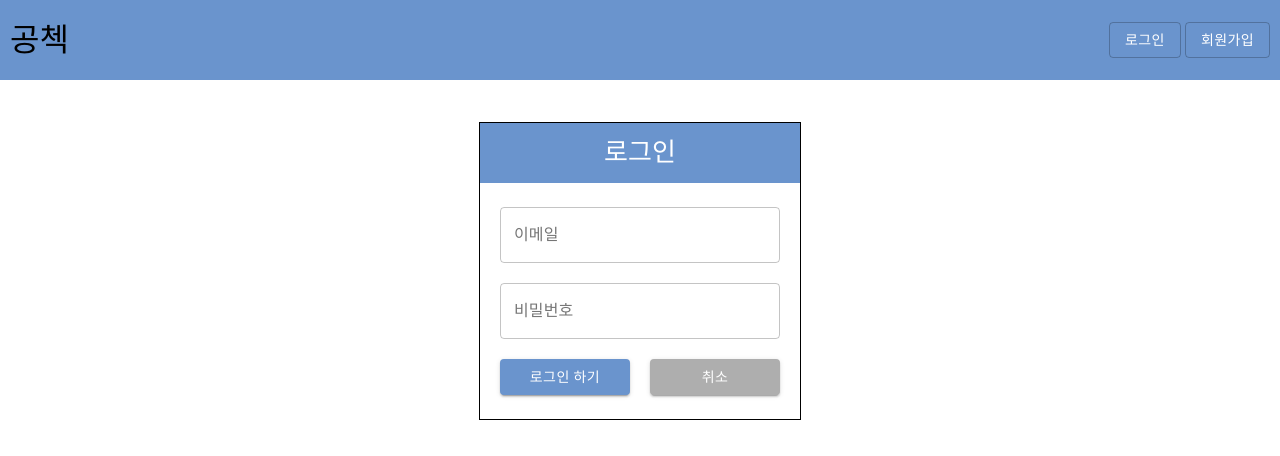
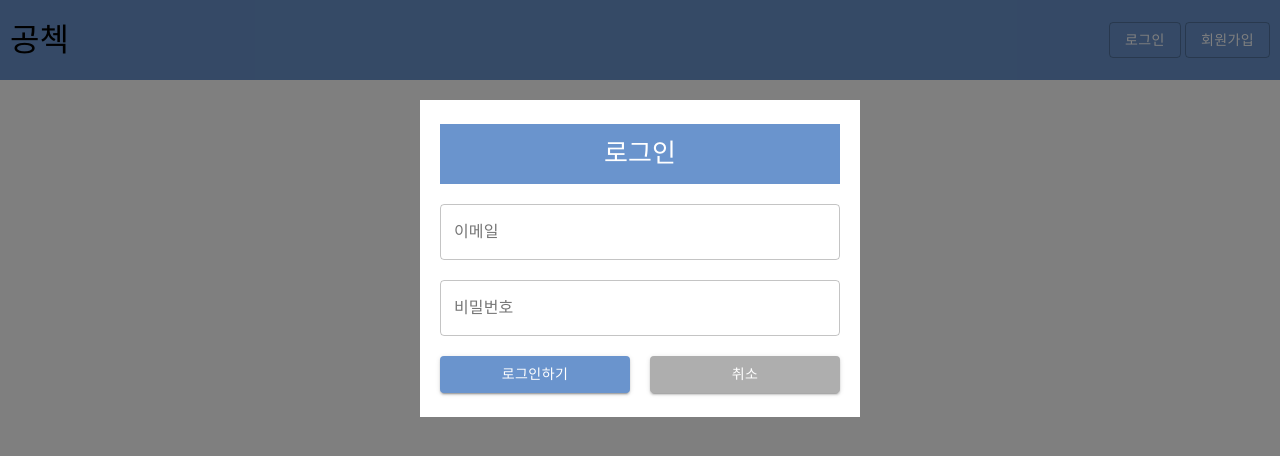
Before and after one commit to 0Check/gongCheck, a Next.js app in the folder client/: page / in a window 1280 px wide. Both pictures are taken after a click on the button "로그인". Shown: the top 456 px of the page. Built offline with nearby package versions, Linux system fonts and the light colour scheme; no server answers.

Commit message:
[#14]feat: 백엔드 로그인 기능 추가

```diff
--- a/client/src/components/atomic/templates/SignInModal.tsx
+++ b/client/src/components/atomic/templates/SignInModal.tsx
@@ -1,45 +1,123 @@
 import styled from "@emotion/styled";
+import { Modal } from "@material-ui/core";
 import Button from "@material-ui/core/Button";
 import TextField from "@material-ui/core/TextField";
+import {
+  setPersistence,
+  signInWithEmailAndPassword,
+  browserSessionPersistence,
+} from "firebase/auth";
+import { doc, getDoc } from "firebase/firestore";
+import { SetStateAction, useState } from "react";
+import {
+  firebaseAuthService,
+  firebaseDbService,
+} from "../../../config/firebase";
+import { store } from "../../../redux/store";
+import { setUserInfo } from "../../../redux/store/auth/actions";
+import { KeyboardEvent } from "react";
 /**
  * Author : Sukyung Lee
  * FileName: signInModal.tsx
  * Date: 2022-11-12 03:04:29
  * Description :
  */
-const SignInModal = () => {
+
+interface ISignUpModalTypes {
+  isOpenModal: boolean;
+  modalToggleHandler: () => void;
+}
+
+const SignInModal = (props: ISignUpModalTypes) => {
+  const [registerEmail, setRegisterEmail] = useState("");
+  const [registerPassword, setRegisterPassword] = useState("");
+
+  const registerInputHandler = (setState: SetStateAction<any>) => (e: any) => {
+    setState(e.currentTarget.value);
+  };
+
+  const onKeyPressHandler = (e: KeyboardEvent<HTMLInputElement>) => {
+    if (e.key === "Enter") {
+      signInHandler();
+    }
+  };
+
+  const signInHandler = async () => {
+    setPersistence(firebaseAuthService, browserSessionPersistence).then(() => {
+      signInWithEmailAndPassword(
+        firebaseAuthService,
+        registerEmail,
+        registerPassword
+      )
+        .then(async (result) => {
+          const userData = await getDoc(
+            doc(firebaseDbService, "user", result.user.uid)
+          );
+          if (userData.exists()) {
+            store.dispatch(
+              setUserInfo({
+                uid: result.user.uid,
+                email: userData.data().email,
+                displayName: userData.data().displayName,
+                gender: userData.data().gender,
+                birth: userData.data().birth,
+              })
+            );
+            props.modalToggleHandler();
+            setRegisterEmail("");
+            setRegisterPassword("");
+          } else {
+            alert("존재하지 않는 이메일 입니다.");
+          }
+        })
+        .catch((error) => {
+          alert("뭔가 잘못되었습니다");
+          console.log("SignInModal.tsx : ", error);
+        });
+    });
+  };
+
   return (
-    <Container>
-      <Title> 로그인 </Title>
+    <Modal
+      open={props.isOpenModal}
+      onClose={props.modalToggleHandler}
+      aria-labelledby="modal-modal-title"
+      aria-describedby="modal-modal-description"
+    >
       <Main>
-        <TextField label="이메일" type="email" variant="outlined" />
+        <Title> 로그인 </Title>
+        <TextField
+          label="이메일"
+          type="email"
+          variant="outlined"
+          onChange={registerInputHandler(setRegisterEmail)}
+          onKeyPress={onKeyPressHandler}
+        />
         <TextField
           label="비밀번호"
           type="password"
           variant="outlined"
           autoComplete="current-password"
+          onChange={registerInputHandler(setRegisterPassword)}
+          onKeyPress={onKeyPressHandler}
         />
-        <ButtonGroup>
-          <Button variant="contained">로그인 하기</Button>
-          <Button variant="contained">취소</Button>
-        </ButtonGroup>
+        <SubmitButtonGroup>
+          <Button variant="contained" onClick={signInHandler}>
+            로그인하기
+          </Button>
+          <Button variant="contained" onClick={props.modalToggleHandler}>
+            취소
+          </Button>
+        </SubmitButtonGroup>
       </Main>
-    </Container>
+    </Modal>
   );
 };
 export default SignInModal;
-const Container = styled.div`
-  width: 320px;
-  border: solid black 1px;
-  position: fixed;
-  left: 50%;
-  transform: translate(-50%, 100px);
-  z-index: 30;
-`;
 
 const Title = styled.div`
   width: 100%;
-  height: 60px;
+  min-height: 60px;
   background-color: #6a94cd;
   font-size: 26px;
   display: flex;
@@ -52,8 +130,15 @@ const Main = styled.div`
   display: flex;
   flex-flow: nowrap column;
   gap: 20px;
+  width: 400px;
+  max-height: calc(100% - 150px);
+  position: absolute;
+  left: 50%;
+  transform: translate(-50%, 100px);
+  background: white;
+  overflow: scroll;
 `;
-const ButtonGroup = styled.div`
+const SubmitButtonGroup = styled.div`
   display: flex;
   gap: 20px;
 
@@ -61,10 +146,10 @@ const ButtonGroup = styled.div`
     width: 100%;
     color: white;
   }
-  button:nth-child(1) {
+  button:nth-of-type(1) {
     background: #6a94cd;
   }
-  button:nth-child(2) {
+  button:nth-of-type(2) {
     background: #aeaeae;
   }
 `;
```
